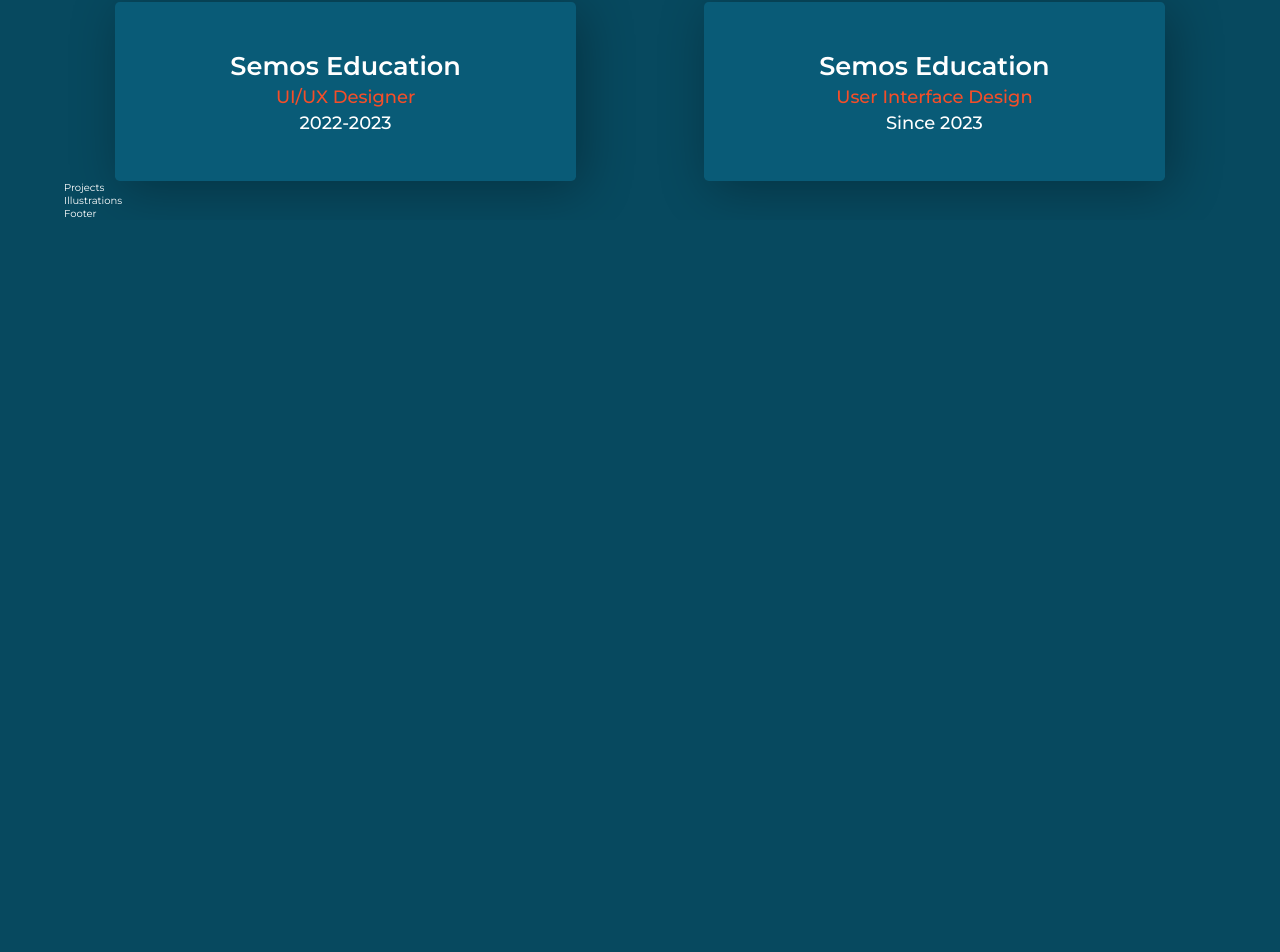
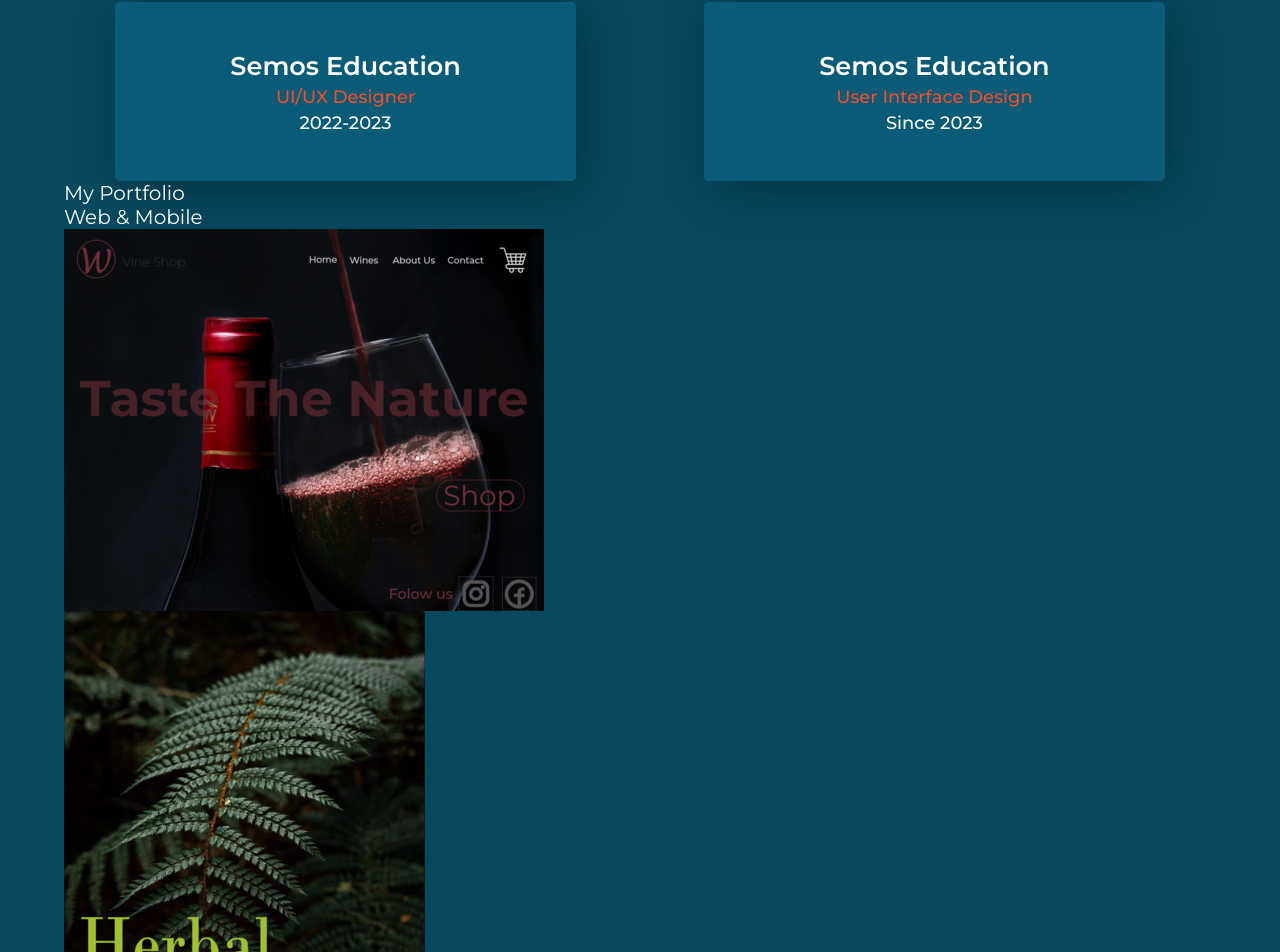
Before and after one commit to bojan09/denkovski-portfolio, a React (Vite) app: page / in a window 1280 px wide. Shown: the part 3426-4378 px from the top of the page. Before the commit the page ends 3646 px from the top, so only its background shows below. Built offline with nearby package versions, Linux system fonts and the light colour scheme.

Commit message:
added Images for Portfolio

```diff
--- a/src/App.jsx
+++ b/src/App.jsx
@@ -11,7 +11,7 @@
   HireMe,
   Services,
   Education,
-  Projects,
+  Portfolio,
   Illustrations,
 } from "./pages";
 
@@ -25,7 +25,7 @@
     <HireMe />
     <Services />
     <Education />
-    <Projects />
+    <Portfolio />
     <Illustrations />
     <Footer />
   </div>
--- /dev/null
+++ b/src/pages/Portfolio/Portfolio.jsx
@@ -0,0 +1,38 @@
+import React from "react";
+import "./Portfolio.css";
+
+// portfolio images
+import wineLandingPage from "../../assets/projects/Home Page.png";
+import herbalMobilePage from "../../assets/projects/Naslovna.png";
+import threeRedWinesPage from "../../assets/projects/Red.png";
+import breadAndButterWinePage from "../../assets/projects/Brad  Butter.png";
+
+const Portfolio = () => {
+  return (
+    <div className="portfolio">
+      <h1 className="portfolio-heading">My Portfolio</h1>
+
+      <div className="portfolio-grid">
+        <h1 className="portfolio-grid_heading">Web & Mobile</h1>
+
+        <div className="portfolio-grid_image">
+          <img src={wineLandingPage} alt="wineLandingPage" />
+        </div>
+
+        <div className="portfolio-grid_image">
+          <img src={herbalMobilePage} alt="herbalMobilePage" />
+        </div>
+
+        <div className="portfolio-grid_image">
+          <img src={threeRedWinesPage} alt="threeRedWinesPage" />
+        </div>
+
+        <div className="portfolio-grid_image">
+          <img src={breadAndButterWinePage} alt="breadAndButterWinePage" />
+        </div>
+      </div>
+    </div>
+  );
+};
+
+export default Portfolio;
--- a/src/pages/Projects/Projects.jsx
+++ /dev/null
@@ -1,7 +0,0 @@
-import React from "react";
-
-const Projects = () => {
-  return <div>Projects</div>;
-};
-
-export default Projects;
--- a/src/pages/index.js
+++ b/src/pages/index.js
@@ -3,5 +3,5 @@
 export { default as HireMe } from "./HireMe/HireMe";
 export { default as Services } from "./Services/Services";
 export { default as Education } from "./Education/Education";
-export { default as Projects } from "./Projects/Projects";
+export { default as Portfolio } from "./Portfolio/Portfolio";
 export { default as Illustrations } from "./Illustrations/Illustrations";
```
Also changed, not shown: src/pages/Portfolio/Portfolio.css (added).
